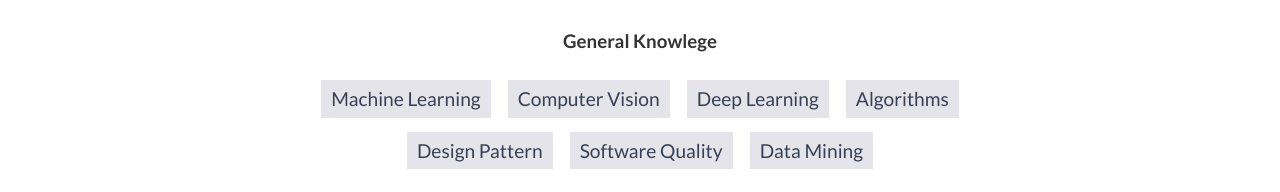
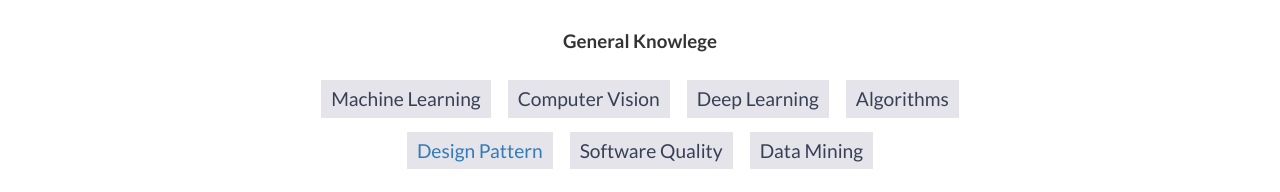
Before and after one commit to iiey/iiey.github.io, a plain HTML site: page index.html in a window 1280 px wide. Shown: the part 4880-5072 px from the top of the page. Drawn offline with nearby package versions, Linux system fonts and the light colour scheme.

Commit message:
Add link to cert design patterns
under 'skills' section

```diff
--- a/index.html
+++ b/index.html
@@ -349,7 +349,7 @@
                 <li>Computer Vision</li>
                 <li>Deep Learning</li>
                 <li>Algorithms</li>
-                <li>Design Pattern</li>
+                <li><a href="https://www.coursera.org/account/accomplishments/certificate/LNSSDYJKZTWT">Design Pattern</a></li>
                 <li>Software Quality</li>
                 <li>Data Mining</li>
             </ul>
```
